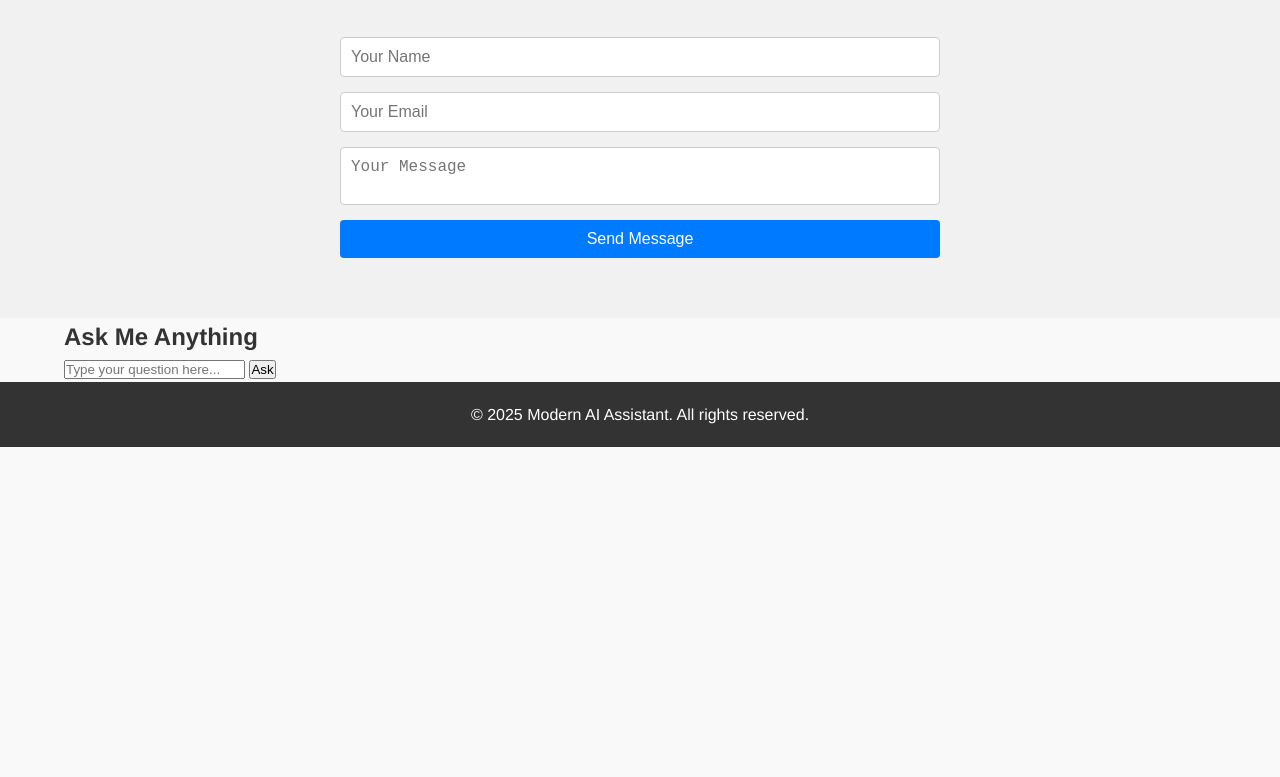
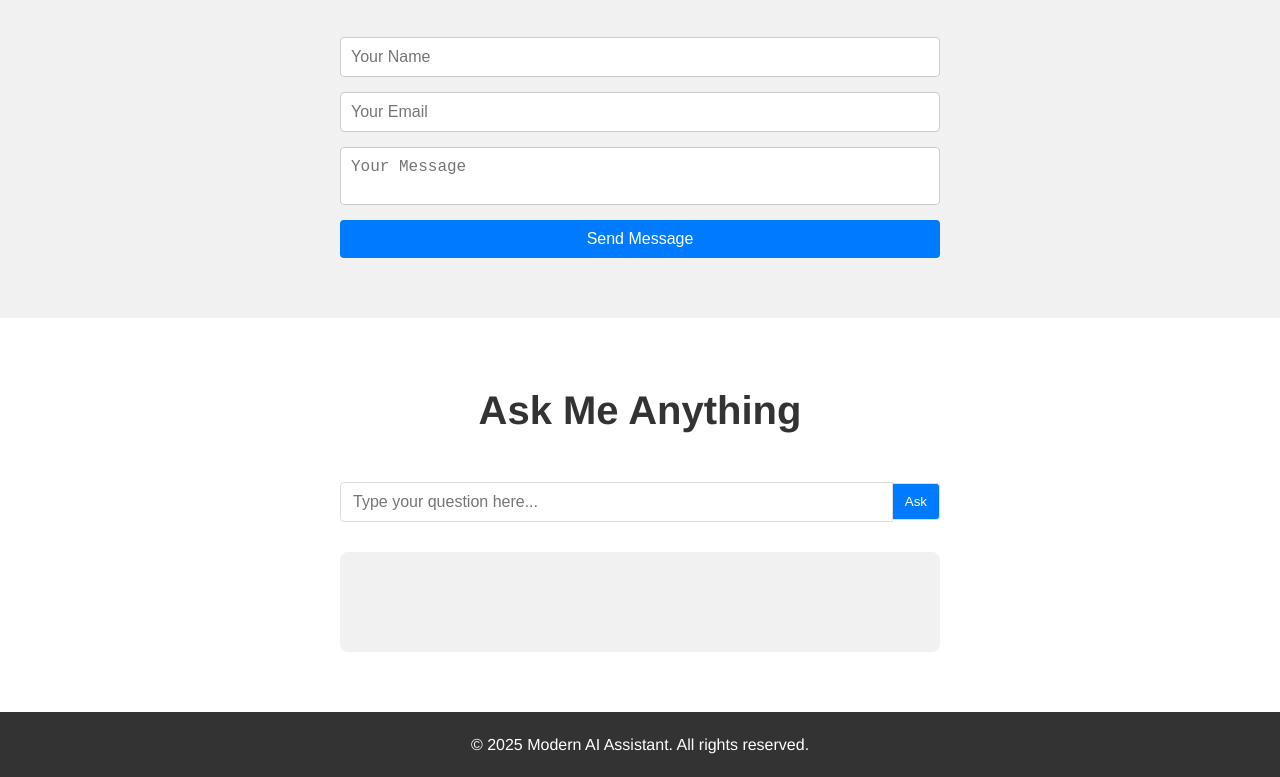
Before and after one commit to toerienray/HairByShaz, a plain HTML site: page index.html in a window 1280 px wide. Shown: the part 1895-2672 px from the top of the page. Before the commit the page ends 2342 px from the top, so only its background shows below. Drawn offline with Linux system fonts and the light colour scheme; a script that the page names is missing.

Commit message:
Update style.css

```diff
--- a/style.css
+++ b/style.css
@@ -227,6 +227,60 @@ body {
   background: #0056b3;
 }
 
+/* Ask Me Anything Section */
+.ask {
+  padding: 60px 0;
+  background: #fff;
+}
+
+.ask h2 {
+  text-align: center;
+  margin-bottom: 40px;
+  font-size: 2.5rem;
+}
+
+.ask-container {
+  max-width: 600px;
+  margin: 0 auto 30px;
+  display: flex;
+  align-items: center;
+}
+
+.ask-container input {
+  flex: 1;
+  padding: 10px 12px;
+  border: 1px solid #ddd;
+  border-radius: 4px 0 0 4px;
+  font-size: 1rem;
+  outline: none;
+}
+
+.ask-container button {
+  padding: 10px 12px;
+  border: 1px solid #ddd;
+  border-left: none;
+  border-radius: 0 4px 4px 0;
+  background: #007bff;
+  color: #fff;
+  cursor: pointer;
+  transition: background 0.3s ease;
+}
+
+.ask-container button:hover {
+  background: #0056b3;
+}
+
+.ask-response {
+  max-width: 600px;
+  margin: 0 auto;
+  background: #f1f1f1;
+  padding: 20px;
+  border-radius: 8px;
+  font-size: 1rem;
+  min-height: 100px;
+  line-height: 1.6;
+}
+
 /* Footer */
 .footer {
   background: #333;
```
